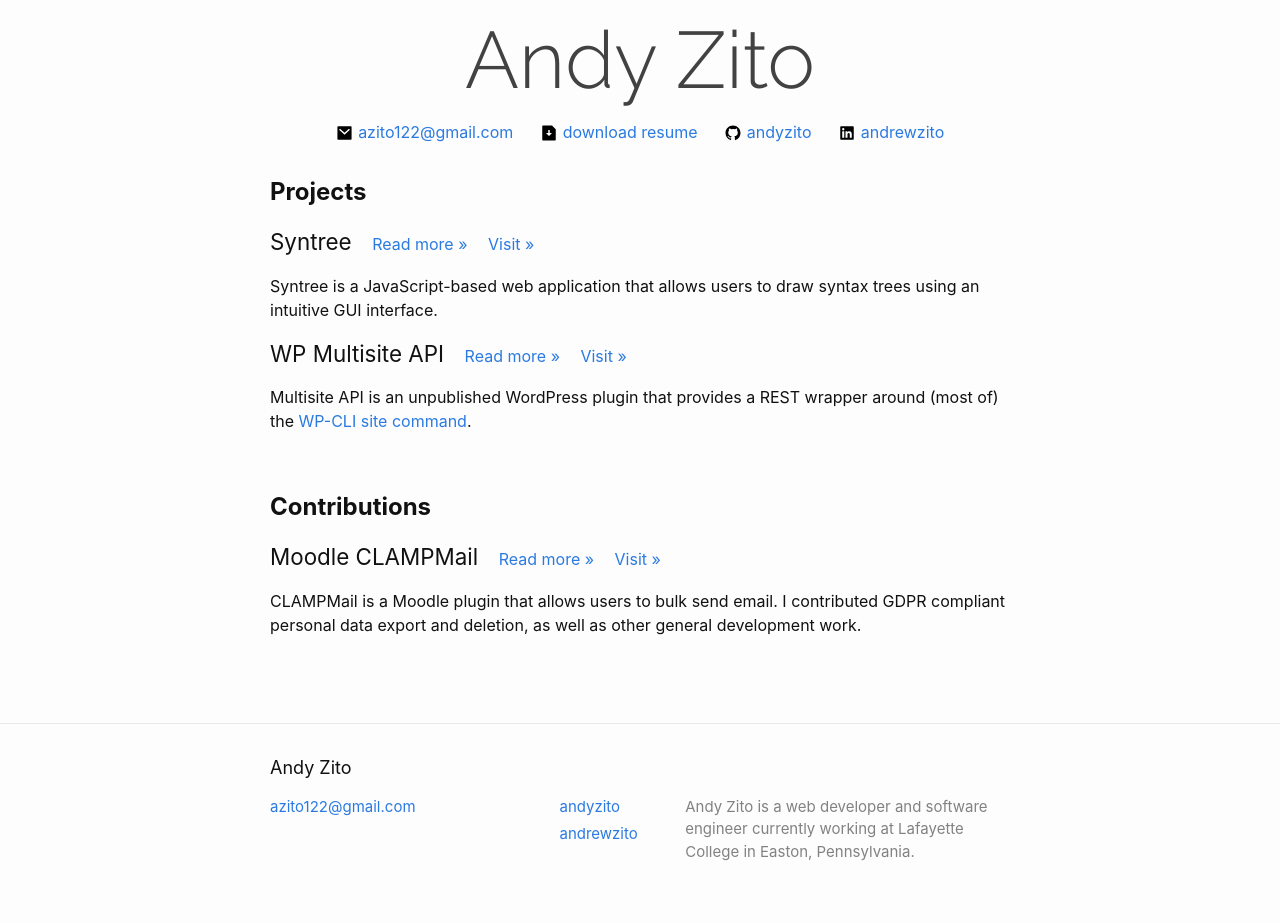
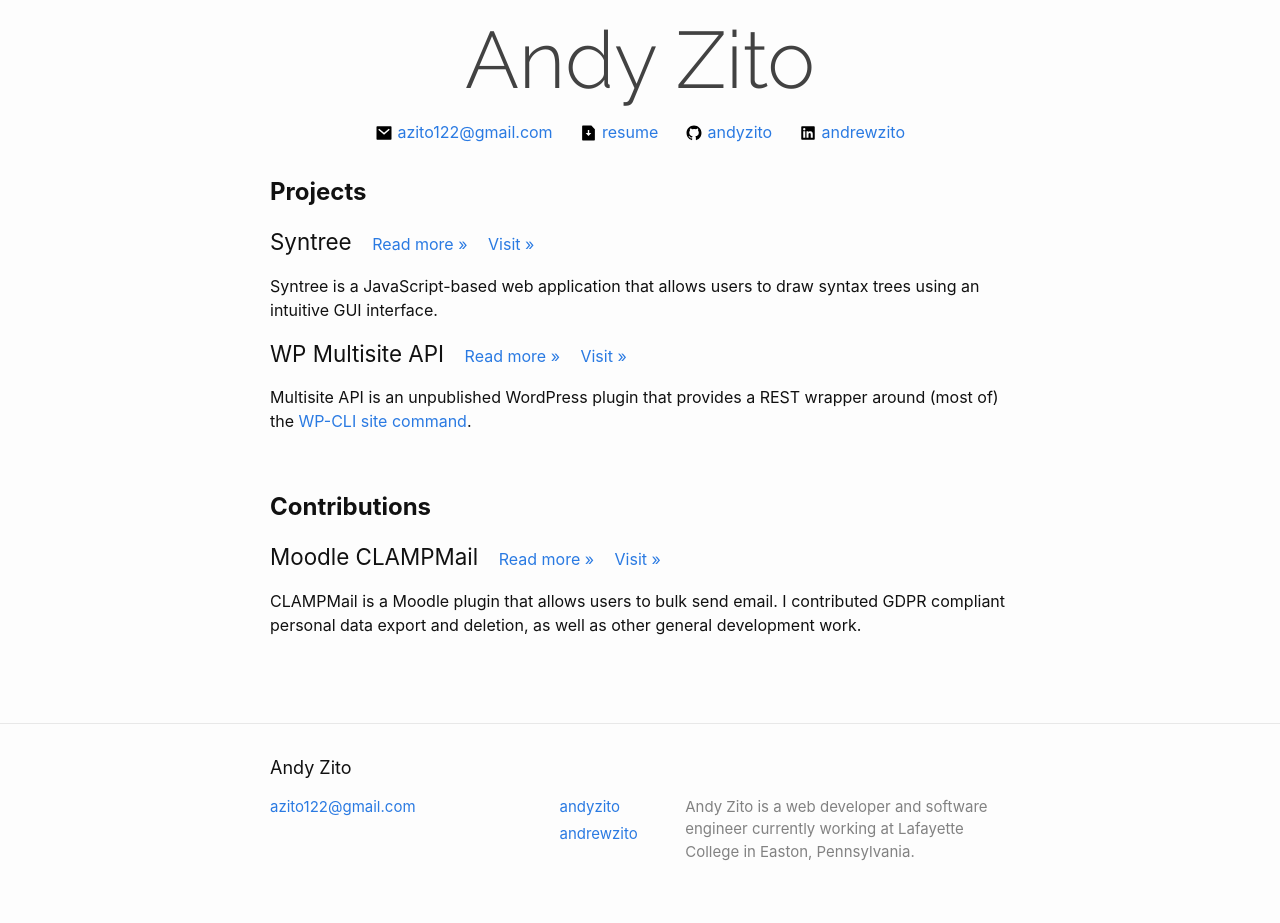
Before and after one commit to andyzito/andyzito.github.io, a Jekyll site: the page built from index.md, in a window 1280 px wide. Built offline with Jekyll 4.4.1, drawn with Linux system fonts in a browser that asks for light colours.

Commit message:
that verb is useless

```diff
--- a/_includes/header.html
+++ b/_includes/header.html
@@ -6,7 +6,7 @@
     <a class="site-title" rel="author" href="{{ "/" | relative_url }}">{{ site.title | escape }}</a>
     <div class="contact-row">
       <a class="icon-link" href="mailto:{{ site.email }}"><img src="{{ '/assets/mail-fill.svg' | relative_url }}"><span>{{ site.email | escape }}</span></a>
-      <a class="icon-link" href="#"><img src="{{ '/assets/file-download-fill.svg' | relative_url }}"><span>download resume</span></a>
+      <a class="icon-link" href="#"><img src="{{ '/assets/file-download-fill.svg' | relative_url }}"><span>resume</span></a>
       <a class="icon-link" href="https://github.com/{{ site.github_username | escape }}"><img src="{{ '/assets/github-fill.svg' | relative_url }}"><span>{{ site.github_username }}</span></a>
       <a class="icon-link" href="https://www.linkedin.com/in/{{ site.linkedin_username | escape }}"><img src="{{ '/assets/linkedin-box-fill.svg' | relative_url }}"><span>{{ site.linkedin_username }}</span></a>
     </div>
```
